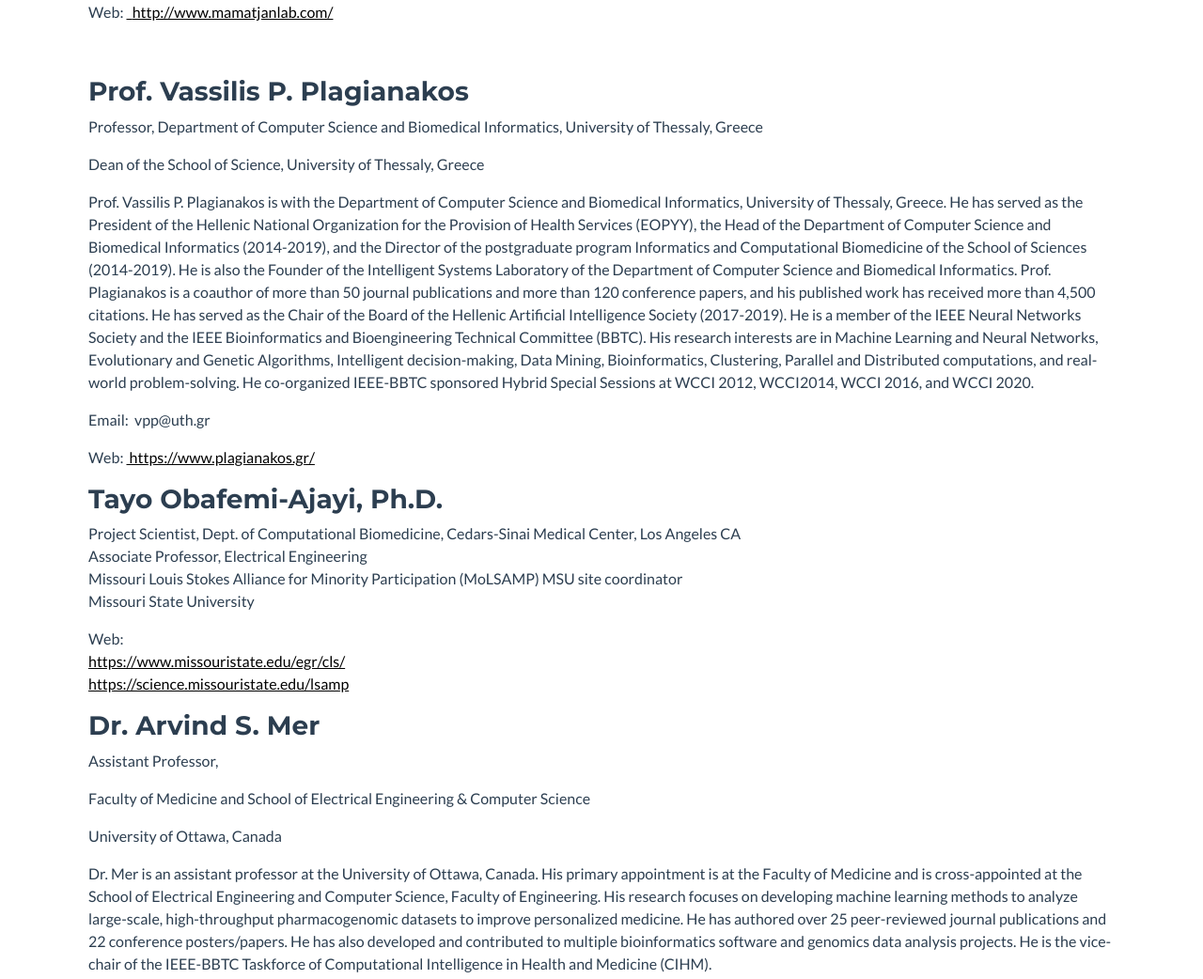
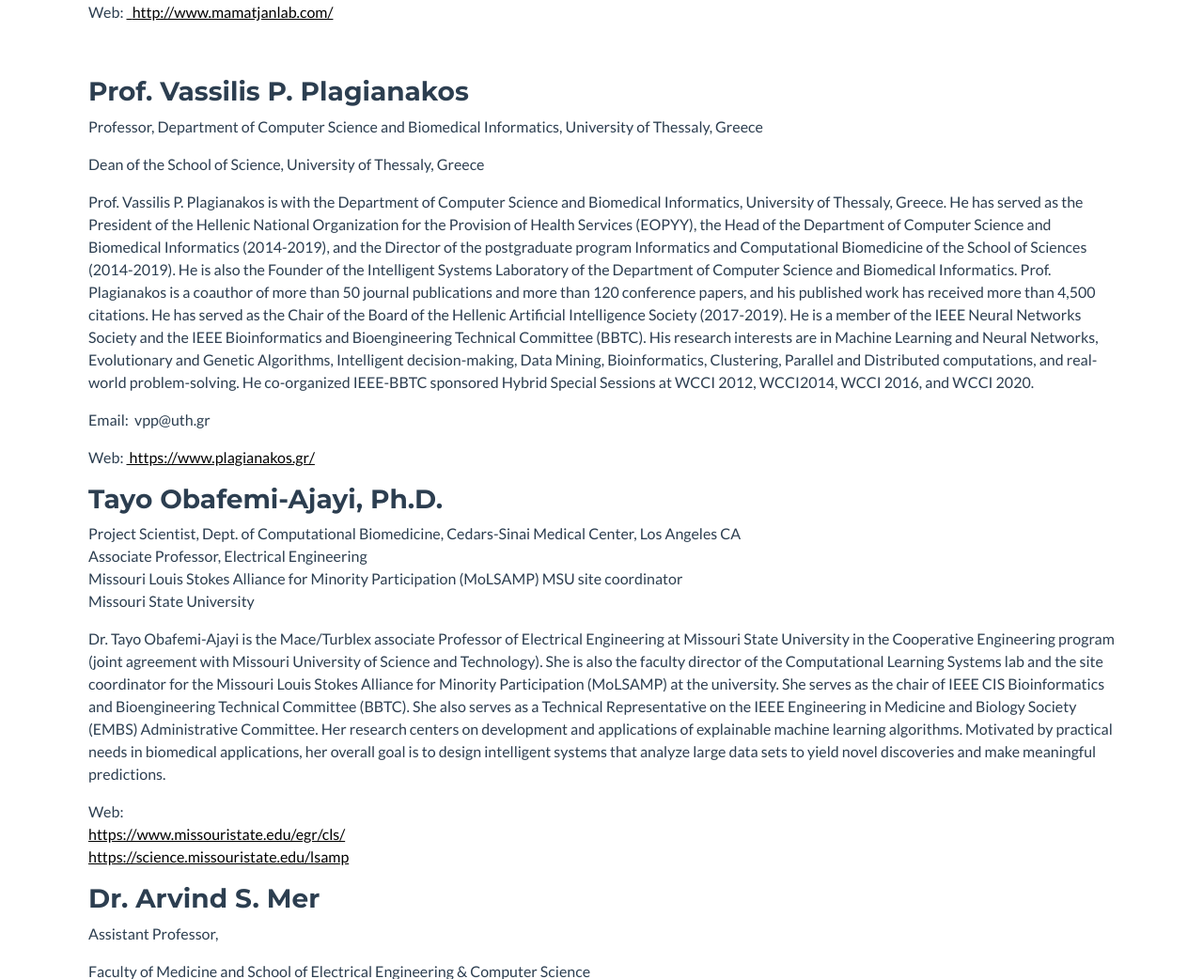
Before and after one commit to TheEhMan/jlnoihoiyghhjg, a Django app: page /ACIHM-session-2024/ in a window 1280 px wide. Shown: the part 4800-5842 px from the top of the page at 94% size. Run offline with Django 4.2, Linux system fonts and the light colour scheme; parts of the project's set-up code (start-up, migrations or seed data) failed here and were passed over; some libraries are stand-ins or nearby versions.

Commit message:
fixed conference page

```diff
--- a/website/templates/website/conference.html
+++ b/website/templates/website/conference.html
@@ -95,7 +95,7 @@
 We encourage submissions of original papers that are unpublished original work for this special session at IEEE WCCI2024 that demonstrates the clinical application of CI to transform healthcare and medicine. The topics are, but not limited to, the following:
 
                </p>
-                <h2> Topics (tentative):</h2>
+                <h2> Topics:</h2>
                 <p class="c8"><b>
                     <span class="c0">
                         Medical Image Analysis
@@ -419,7 +419,7 @@ We encourage submissions of original papers that are unpublished original work f
                 <!-- About Section Content-->
                 <div class="row">
                     <h4>
-                        Program Committee (to be finalized):
+                        Program Committee:
                     </h4>
                     <ul>
                         <li>
@@ -623,6 +623,11 @@ We encourage submissions of original papers that are unpublished original work f
                         Missouri State University
                     </span>
                 </p>
+                <p class="c14">
+                    <span class="c2">
+                        Dr. Tayo Obafemi-Ajayi is the Mace/Turblex associate Professor of Electrical Engineering at Missouri State University in the Cooperative Engineering program (joint agreement with Missouri University of Science and Technology). She is also the faculty director of the Computational Learning Systems lab and the site coordinator for the Missouri Louis Stokes Alliance for Minority Participation (MoLSAMP) at the university. She serves as the chair of IEEE CIS Bioinformatics and Bioengineering Technical Committee (BBTC). She also serves as a Technical Representative on the IEEE Engineering in Medicine and Biology Society (EMBS) Administrative Committee. Her research centers on development and applications of explainable machine learning algorithms.  Motivated by practical needs in biomedical applications, her overall goal is to design intelligent systems that analyze large data sets to yield novel discoveries and make meaningful predictions.
+                    </span>
+                </p>
                 <p class="c15">
                     <span class="c5">
                         Web:
```
